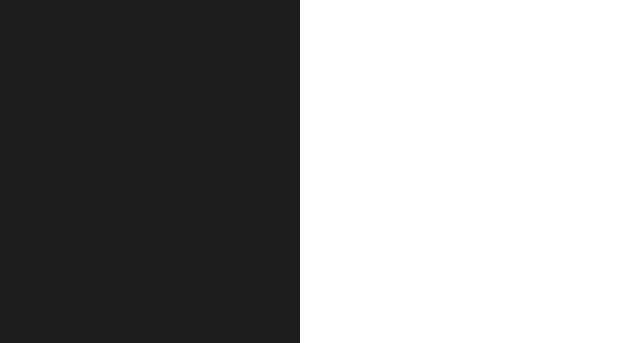
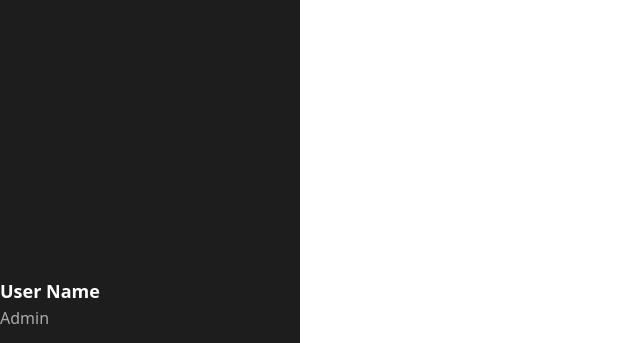
Before and after one commit to MelissaAime/practiceReactJS, a React (Create React App) app: page / in a window 1280 px wide. Both pictures are taken after a click on the button 83 px from the left and 35 px from the top of the page. Shown: the part 454-797 px from the top of the page, without its empty margins (0-640 px from the left). Built offline with nearby package versions, Linux system fonts and the light colour scheme.

Commit message:
sidebar footer

```diff
--- a/src/Components/Sidebar.jsx
+++ b/src/Components/Sidebar.jsx
@@ -49,7 +49,15 @@ export const Sidebar = () => {
                 </div>
             </div>
             <div className="nav-footer">
-                <div className="nav-details"></div>
+                {isExpended && (
+                    <div className="nav-details">
+                        <img src="" alt="" />
+                        <div className="nav-footer-info">
+                            <p className="nav-footer-user-name">User Name</p>
+                            <p className="nav-footer-user-position">Admin</p>
+                        </div>
+                    </div>
+                )}
             </div>
         </div>
     )
--- a/src/Components/Sidebar.scss
+++ b/src/Components/Sidebar.scss
@@ -14,7 +14,8 @@
 .nav-upper,
 .nav-heading,
 .nav-menu,
-.menu-item {
+.menu-item,
+.nav-footer {
     display: grid;
 }
 
@@ -61,14 +62,14 @@
 
 .hamburger-in:hover span:nth-child(1) {
 	width: 25px;
-    transform: translate(-3px, 8px) rotate(30deg);
+    transform: translate(-3px, 9px) rotate(30deg);
 }
 .hamburger-in:hover span:nth-child(2) {
 	display: none;
 }
 .hamburger-in:hover span:nth-child(3) {
 	width: 25px;
-    transform: translate(-3px, -8px) rotate(-30deg);
+    transform: translate(-3px, -9px) rotate(-30deg);
 }
 
 
@@ -133,3 +134,30 @@
     border: 2px solid var(--light);
     background-color: var(--dark);
 }
+
+.nav-footer{
+    position: absolute;
+    bottom: 0;
+    width: 100%;
+    grid-template-columns: 2fr 1fr;
+    background-color: var(--dark);
+}
+
+.nav-details{
+    display: flex;
+}
+
+.nav-detail img{
+    width: 50px;
+    padding: 0 20px;
+}
+
+.nav-footer-user-name{
+    font-size: 18px;
+    font-weight: 900;
+}
+
+.nav-footer-user-position{
+    margin-top: -15px;
+    color: var(--gray);
+}
--- a/src/Routers/routes.jsx
+++ b/src/Routers/routes.jsx
@@ -1,4 +1,4 @@
-import { BrowserRouter, Routes, Route , Navigate } from 'react-router-dom';
+import { BrowserRouter, Routes, Route } from 'react-router-dom';
 import { Sidebar } from '../Components/Sidebar';
 import { Home } from '../Sections/Home/Home'
 
```
